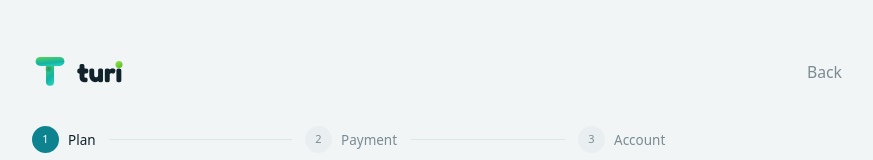
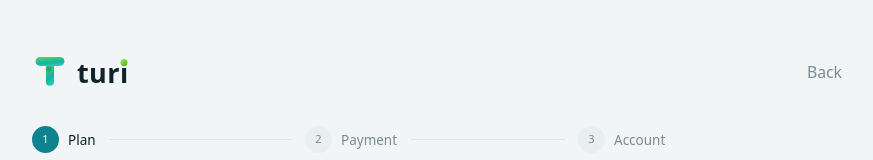
Before and after one commit to emrykt/mes, a Next.js app: page /signup in a window 1280 px wide. Shown: the top 160 px of the page, without its empty margins (203-1076 px from the left). Built offline with nearby package versions, Linux system fonts and the light colour scheme; no server answers; a web font is replaced by a local one.

Commit message:
TuriLogo: thinner wordmark (Fredoka 700->600) + slight letter-spacing (0.015em); green i-dot re-centred (left 47%), still fully covers the font dot (verified)
Co-Authored-By: Claude Opus 4.8 <noreply@anthropic.com>

```diff
--- a/src/components/TuriLogo.tsx
+++ b/src/components/TuriLogo.tsx
@@ -42,13 +42,13 @@ export default function TuriLogo({
       </svg>
       {wordmark && (
         <span
-          className={`text-2xl font-bold lowercase leading-none ${wordClass}`}
-          style={{ fontFamily: '"Turi", system-ui, sans-serif' }}
+          className={`text-2xl font-semibold lowercase leading-none ${wordClass}`}
+          style={{ fontFamily: '"Turi", system-ui, sans-serif', letterSpacing: "0.015em" }}
         >
           tur
           {/* the "i" keeps the font's stem; a green disc fully covers the font's dot
-              (position measured against the Fredoka-700 i-dot: centre 0.64em above the
-              baseline, 48.5% across the glyph, 0.26em wide to guarantee full coverage) */}
+              (measured against the Fredoka-600 i-dot: centre ~0.64em above the baseline,
+              ~48% across the glyph, 0.26em wide to guarantee full coverage) */}
           <span className="relative">
             i
             <span
@@ -57,7 +57,7 @@ export default function TuriLogo({
               style={{
                 width: "0.26em",
                 height: "0.26em",
-                left: "48.5%",
+                left: "47%",
                 top: "0.206em",
                 transform: "translateX(-50%)",
                 background: "linear-gradient(150deg, #8ee24d 10%, #57c01f 90%)",
```
